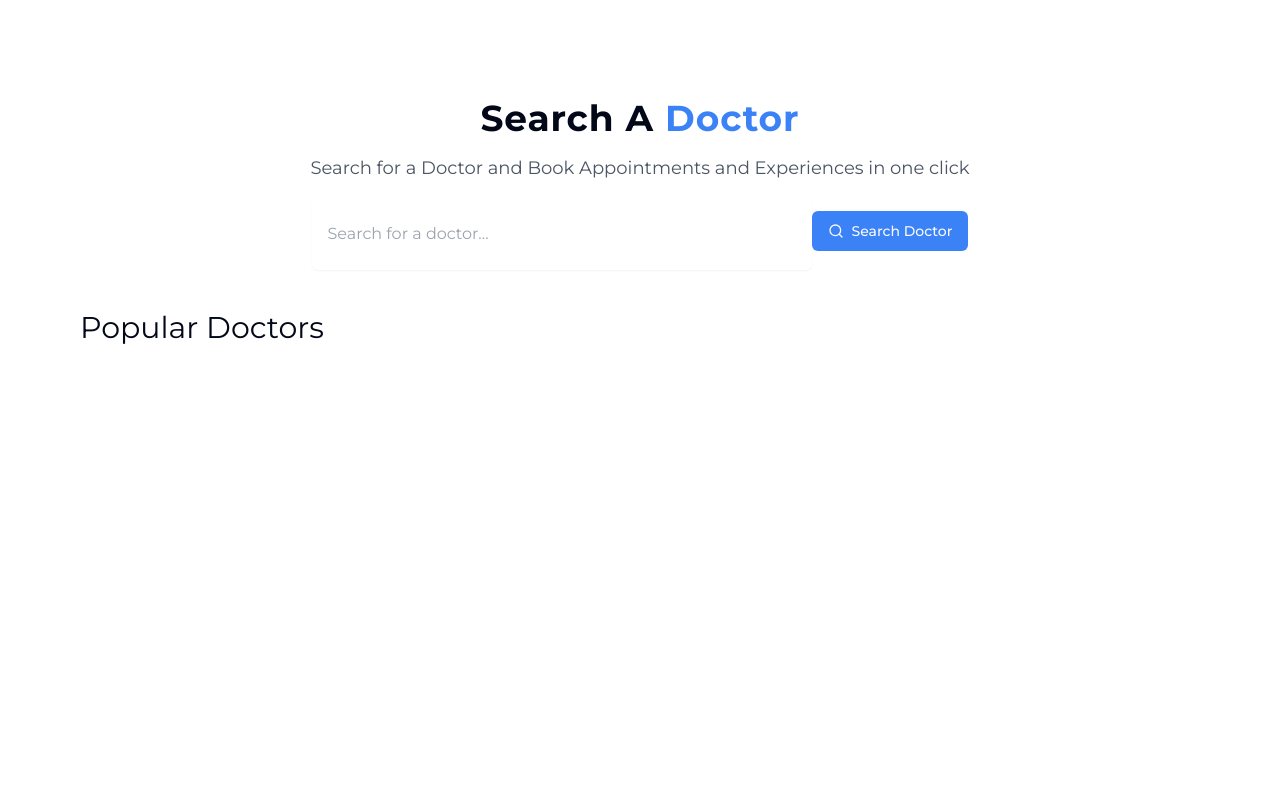
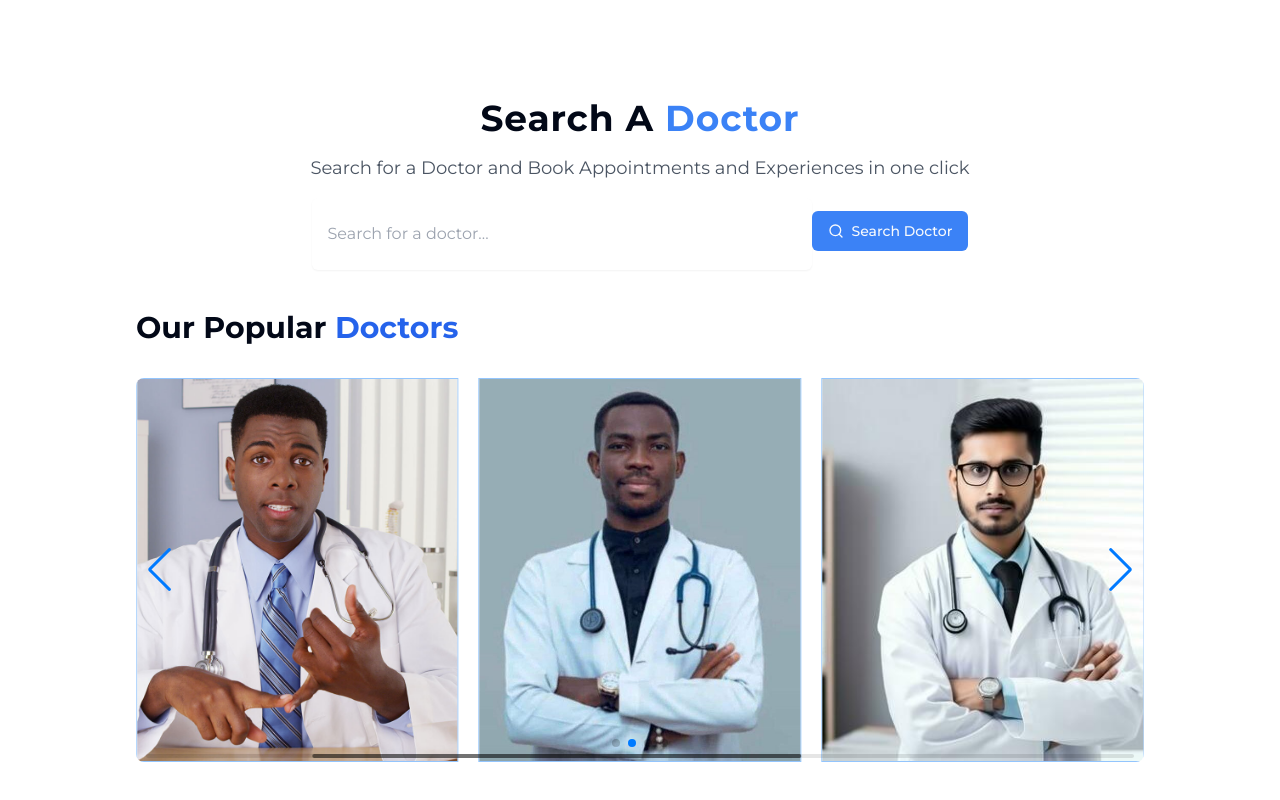
Before and after one commit to emmanueldavidson96/MediAssist, a Next.js app: page / in a window 1280 px wide. Shown: the part 690-1490 px from the top of the page. Before the commit the page ends 1036 px from the top, so only its background shows below. Built offline with nearby package versions, Linux system fonts and the light colour scheme.

Commit message:
Popular Doctors Sliders

```diff
--- a/app/_components/Navbar.tsx
+++ b/app/_components/Navbar.tsx
@@ -21,7 +21,7 @@ export default function Navbar() {
         }
     ]
   return (
-    <nav className='w-full h-[80px] flex items-center justify-between shadow-sm p-4'>
+    <nav className='w-[90%] m-auto h-[80px] flex items-center justify-between shadow-sm p-4'>
         <div className='w-fit h-fit flex gap-16 items-center'>
             <h1 className='text-3xl font-black text-slate-400'>Medi<span className='text-blue-500'>Assist</span></h1>
             <div className='md:flex gap-6 hidden '>
--- a/app/_components/PopularDoctors.tsx
+++ b/app/_components/PopularDoctors.tsx
@@ -2,11 +2,77 @@
 import React from 'react'
 import imageDoc from "../../public/assets/dc04aaae4d9a84ad7c4a3be7bc4e9766.jpg";
 import imageDoc2 from "../../public/assets/doctors_visit_1200x900.jpg";
+import imageDoc3 from "../../public/assets/Umoh-Michael-e1695217670244.jpeg"
+import imageDoc4 from "../../public/assets/handsome-indian-doctor-generate-ai-photo.jpg";
+import imageDoc5 from "../../public/assets/pngimg.com - doctor_PNG15988.png";
+import Image from 'next/image';
+import { Navigation, Pagination, Scrollbar, A11y, Autoplay } from 'swiper/modules';
+import { Swiper, SwiperSlide } from 'swiper/react';
+// Import Swiper styles
+import 'swiper/css';
+import 'swiper/css/navigation';
+import 'swiper/css/pagination';
+import 'swiper/css/scrollbar';
 
 export default function PopularDoctors() {
   return (
-    <div className='flex flex-col'>
-        <h1 className='text-3xl'>Popular Doctors</h1>
+    <div className='flex flex-col w-[90%] m-auto mb-12'>
+        <h1 className='text-3xl font-bold'>Our Popular <span className='text-blue-600'>Doctors</span></h1>
+        <div className='w-full h-fit flex mt-8'>
+        <Swiper
+            // install Swiper modules
+            modules={[Navigation, Pagination, Scrollbar, A11y, Autoplay]}
+            spaceBetween={20}
+            slidesPerView={3}
+            navigation
+            autoplay={{
+                delay:4000,
+                disableOnInteraction:false
+            }}
+            pagination={{ clickable: true }}
+            scrollbar={{ draggable: true }}
+            onSwiper={(swiper) => console.log(swiper)}
+            onSlideChange={() => console.log('slide change')}
+            className='h-96 w-full rounded-lg'
+            breakpoints={{
+                1024:{
+                    slidesPerView:3
+                },
+                600:{
+                    slidesPerView:2
+                },
+                480:{
+                    slidesPerView:1
+                },
+                320:{
+                    slidesPerView:1
+                },
+                280:{
+                    slidesPerView:1
+                }
+            }}
+        >
+            <SwiperSlide>
+                <Image src={imageDoc} alt="" className='w-full h-full object-cover block border-blue-300 border'/>
+            </SwiperSlide>
+            <SwiperSlide>
+                <Image src={imageDoc2} alt="" className='w-full h-full object-cover block border-blue-300 border'/>
+            </SwiperSlide>
+            <SwiperSlide>
+                <Image src={imageDoc3} alt="" className='w-full h-full object-cover block border-blue-300 border'/>
+            </SwiperSlide>
+            <SwiperSlide>
+                <Image src={imageDoc4} alt="" className='w-full h-full object-cover block border-blue-300 border'/>
+            </SwiperSlide>
+            <SwiperSlide>
+                <Image src={imageDoc5} alt="" className='w-full h-full object-cover block border-blue-300 border'/>
+            </SwiperSlide>
+            <SwiperSlide>
+                <Image src={imageDoc2} alt="" className='w-full h-full object-cover block border-blue-300 border'/>
+            </SwiperSlide>
+        </Swiper>
+
+        </div>
 
 
     </div>
```
